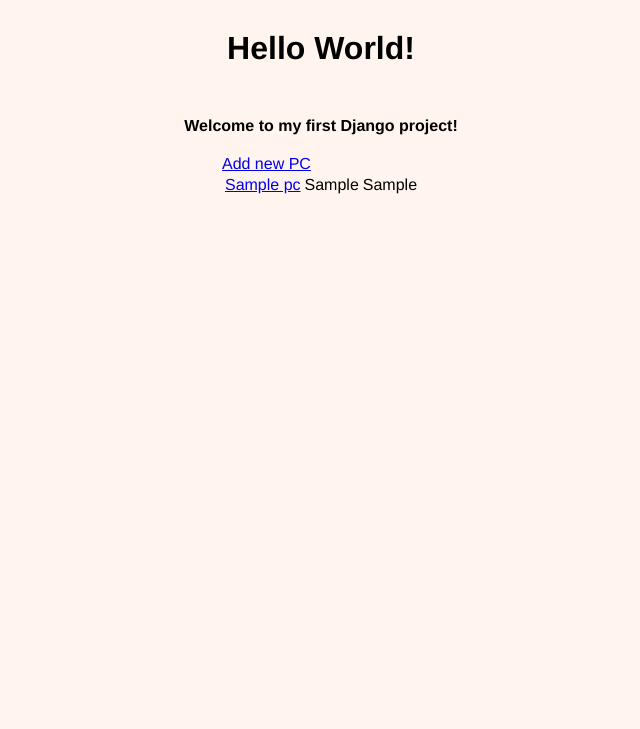
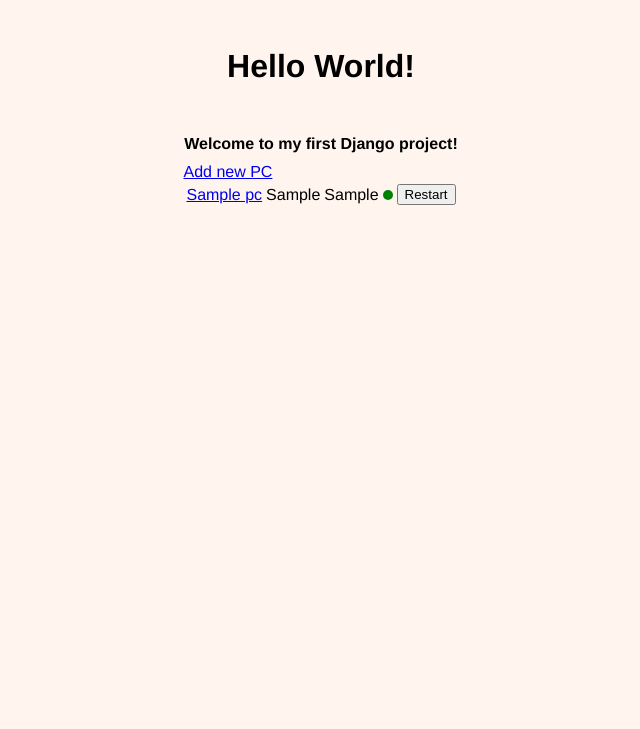
Before and after one commit to it4impuls/pc-bridge, a Django app: page /pcmanager/ in a window 1280 px wide. Shown: the top 729 px of the page, without its empty margins (319-959 px from the left). Run offline with Django 4.2, Linux system fonts and the light colour scheme; tables that the repository leaves empty hold one stand-in row (values such as "Sample post").

```diff
--- a/PC_bridge/PCManager/urls.py
+++ b/PC_bridge/PCManager/urls.py
@@ -10,4 +10,7 @@ urlpatterns = [
     path('addpc/submit', views._submit, name='submit'),
     path('<int:pcId>/remove', views._remove, name='remove'),
     path('<int:pcId>/update', views._update, name='update'),
+    path('getstatus', views._getStatus, name='getStatus'),
+    path('restart', views._restartPc, name='restart'),
+    path('shutdown', views._shutdownPC, name='shutdown'),
 ]
--- a/PC_bridge/PCManager/views.py
+++ b/PC_bridge/PCManager/views.py
@@ -1,16 +1,27 @@
 from django.shortcuts import redirect, render, get_object_or_404
 from django.http import HttpResponse, Http404
+from django.core.handlers.wsgi import WSGIRequest
+from django.views.decorators.csrf import csrf_exempt
+from django.urls import reverse
+from urllib.parse import urlencode
 from os import path
 from .models import Pc
 
-
-def index(request):
+# Sites
+def index(request:WSGIRequest):
     pcList = Pc.objects.all()
     context = {"pcList": pcList}
     return render(request, 'PC_bridge/index.html', context)
 
 def addPC(request):
-    return render(request, 'PC_bridge/addPC.html')
+    name = request.GET.get("name")
+    if name == None: name = ""
+    ip = request.GET.get("ip")
+    if ip == None: ip = ""
+    mac = request.GET.get("mac")
+    if mac == None: mac = ""
+    context = {"name": name, "ip":ip, "mac":mac}
+    return render(request, 'PC_bridge/addPC.html', context)
 
 def detail(request, pcId):
     pc = get_object_or_404(Pc, pk=pcId)
@@ -18,36 +29,38 @@ def detail(request, pcId):
     return render(request, 'PC_bridge/pcDetails.html', context)
 
 
-
 # nur per Post-request ansprechbar
-def _submit(request):            # PC hinzufügen
+def _submit(request:WSGIRequest):            # PC hinzufügen
     if request.method == 'POST':
         try:
             name= request.POST["name"]
             ip = request.POST["ip"]
             mac = request.POST["mac"]
-            pc = Pc.objects.create(name=name, ip=ip, mac=mac)
-            dic = {
-                'pc': pc
-            }
-            return render(request, 'PC_bridge/submit.html', dic)
+            if name == "" or ip == "" or mac == "":
+                return redirect_args("addPC", {"name": name, "ip":ip, "mac":mac})
+            else:
+                pc = Pc.objects.create(name=name, ip=ip, mac=mac)
+                context = {'pc': pc}
+                return render(request, 'PC_bridge/submit.html', context)
         except:
             return redirect("addPC")
     else:
         return redirect("addPC")
 
-def _remove(request, pcId):     # PC entfernen
+def _remove(request, pcId:int):     # PC entfernen
     if request.method == 'POST':
         try:
+            print("remove")
             pk= request.POST["id"]
             Pc.objects.filter(id=pk).delete()
             return redirect('index')
-        except:
+        except Exception as e:
+            print(e)
             return redirect("detail", pcId)
     else:
         return redirect("detail", pcId)
 
-def _update(request, pcId):     # PC Eigenschaften ändern
+def _update(request:WSGIRequest, pcId):     # PC Eigenschaften ändern
     if request.method == 'POST':
         try:
             name= request.POST["name"]
@@ -59,3 +72,66 @@ def _update(request, pcId):     # PC Eigenschaften ändern
             return redirect("detail", pcId)
     else:
         return redirect("detail", pcId)
+
+@csrf_exempt
+def _restartPc(request:WSGIRequest):
+    if request.method == 'POST':
+        try:
+            pcId = request.POST["id"]
+        except Exception as e:
+            print(e)
+            return HttpResponse(status=400)
+
+        # pc = get_object_or_404(Pc, pk=pcId)
+        if Pc.objects.filter(pk=pcId).exists():
+            print("Restarting: " + str(pcId))
+            return redirect("detail", pcId)
+        else:
+            print("PC " + str(pcId) + " not in db")
+            return HttpResponse(status=200)
+    else:
+        return HttpResponse(status=400)
+
+@csrf_exempt
+def _shutdownPC(request:WSGIRequest):
+    if request.method == 'POST':
+        try:
+            pcId = request.POST["id"]
+            print("Shutting Down: " + str(pcId))
+            return HttpResponse(status=200)
+        except Exception as e:
+            return HttpResponse(status=400)
+    else:
+        return redirect("index")
+
+@csrf_exempt
+def _getStatus(request:WSGIRequest):
+    if request.method == 'GET':
+        try:
+            pcId = request.GET["id"]
+        except Exception as e:
+            print(e)
+            return HttpResponse(status=400)
+
+
+        if Pc.objects.filter(pk=pcId).exists():
+            if True:        # zukunft statusabfrage
+                print("status of " + str(pcId) + ": Online")
+                return HttpResponse(status=200)
+            else:
+                print("status of " + str(pcId) + ": Offline")
+                return HttpResponse(status=406)
+        else:
+            print("PC " + str(pcId) + " not in db")
+            return HttpResponse(content=str(pcId) + " not in db", status=200)
+    else:
+        return HttpResponse(status=400)
+
+
+# helper functions
+def redirect_args(view:str, args:dict):
+    ...
+    base_url = reverse(view)  # 1 /products/
+    query_string =  urlencode(args)  # 2 category=42
+    url = '{}?{}'.format(base_url, query_string)  # 3 /products/?category=42
+    return redirect(url)
--- a/PC_bridge/PC_bridge/urls.py
+++ b/PC_bridge/PC_bridge/urls.py
@@ -19,5 +19,6 @@ from django.urls import path, include
 urlpatterns = [
     path('pcmanager/', include('PCManager.urls')),
     path('admin/', admin.site.urls),
+    # path('debug/', include('debug_toolbar.urls')),
 
 ]
--- a/PC_bridge/static/PC_bridge/style.css
+++ b/PC_bridge/static/PC_bridge/style.css
@@ -3,39 +3,43 @@
     width: fit-content;
     margin: auto;
 }
-.wrapper{
-    min-height: calc(100vh - 70px);
+.dot span {
+    height: 10px;
+    width: 10px;
+    /* background-color: grey; */
+    border-radius: 50%;
+    display: inline-block;
+}
 
-  /* Equal to height of footer */
-  /* But also accounting for potential margin-bottom of last child */
-
+.dot_green {
+    background-color: green;
+}
+.dot_red {
+    background-color: red;
 }
 label{
     width: 50px;
+    height: 10px;
     float: left;
 }
-/* input{
-    float: left;
-} */
 h1{
     width: fit-content;
-    padding: 30px;
+    padding: 40px;
     margin: auto;
 }
 h4{
     width: fit-content;
-    padding: 20px;
+    padding: 10px;
     margin: auto;
 }
 footer{
     width: fit-content;
+    height: 10px;
     margin: auto;
-    height: 50px;
+    margin-top: auto;
 
 }
 body{
-    height: 100%;
-    margin:0;
     background-color: seashell;
     font-family: Helvetica;
 }
--- a/PC_bridge/templates/PC_bridge/addPC.html
+++ b/PC_bridge/templates/PC_bridge/addPC.html
@@ -14,11 +14,11 @@
             {% csrf_token %}
             <input type="hidden" name=id>
             <label for="fname">Name:</label>
-            <input type="text" id="fname" name="name" class=label><br>
+            <input type="text" id="fname" name="name" class=label value={{name}}><br>
             <label for="fip">IP:</label>
-            <input type="text" id="fip" name="ip" class=label><br>
+            <input type="text" id="fip" name="ip" class=label value={{ip}}><br>
             <label for="fmac">mac:</label>
-            <input type="text" id="fmac" name="mac" class=label><br>
+            <input type="text" id="fmac" name="mac" class=label value={{mac}}><br>
             <input type="submit" value="Hinzufügen">
         </form>
     </div>
--- a/PC_bridge/templates/PC_bridge/index.html
+++ b/PC_bridge/templates/PC_bridge/index.html
@@ -9,19 +9,33 @@
         <h4>Welcome to my first Django project!</h4>
 
         <div class=centerBox>
-            <a href="{% url 'addPC'%}">Add new PC </a><br>
-
             {% if pcList %}
             <table>
+                <a href="{% url 'addPC'%}">Add new PC </a><br>
                 {% for pc in pcList %}
                 <tr>
                     <td>
-                        <a href="{% url 'detail' pc.id %}">
-                            <div style="height:100%;width:100%">{{ pc.name }}</div>
-                        </a>
+                        <a href="{% url 'detail' pc.id %}">{{ pc.name }}</a>
                     </td>
                     <td>{{pc.ip}}</td>
                     <td>{{pc.mac}}</td>
+                    <td>
+                        <span class=dot>
+                            {% if True %}
+                            <span class=dot_green></span>
+                            {% else %}
+                            <span class=dot_red></span>
+                            {% endif %}
+                        </span>
+                    </td>
+                    <td>
+                        <form action="{% url 'restart'%}" method="post">
+                            {% csrf_token %}
+                            <input type="hidden" name="id" value={{pc.pk}}>
+                            <input type="submit" value="Restart">
+                        </form>
+
+                    </td>
                 </tr>
                 {% endfor %}
             </table>
```
Also changed, not shown: PC_bridge/PC_bridge/settings.py (+13 -0 lines), PC_bridge/templates/PC_bridge/pcDetails.html (+13 -4 lines).
